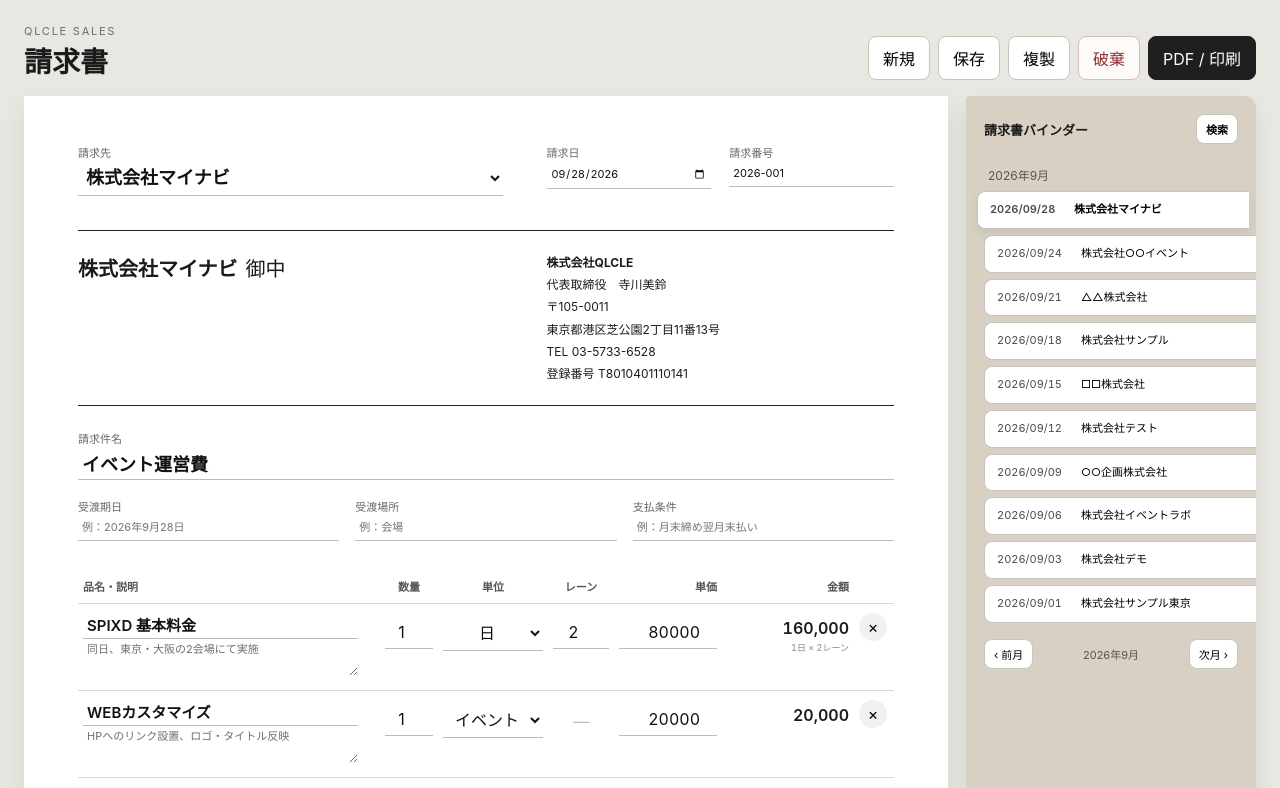
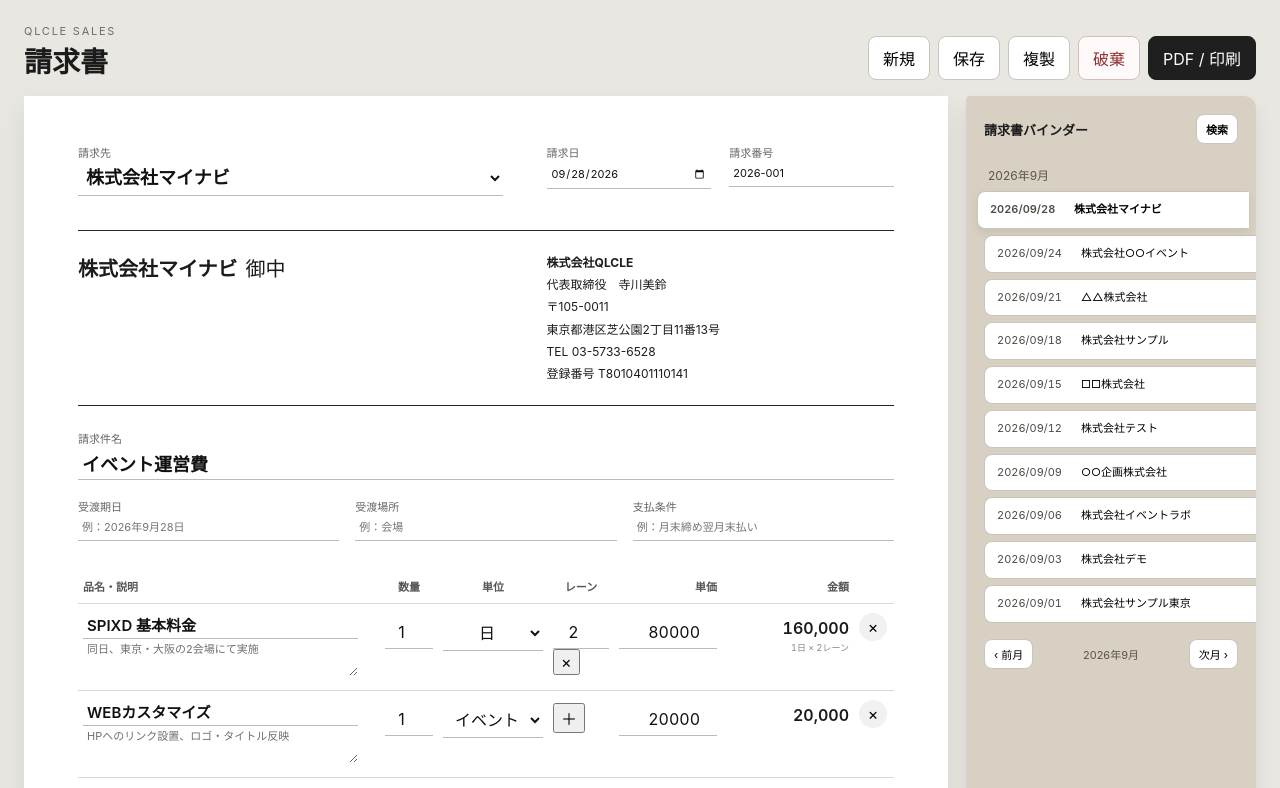
Before and after one commit to sterakawa/qlcle-sales, a Next.js app: page / in a window 1280 px wide. Shown: the top 788 px of the page. Built offline with nearby package versions, Linux system fonts and the light colour scheme.

Commit message:
Generalize lane calculation across line items

```diff
--- a/app/page.tsx
+++ b/app/page.tsx
@@ -20,11 +20,11 @@
   { name: "WEBカスタマイズ", unitPrice: 20000, unit: "イベント", calculationType: "standard" as CalculationType },
   { name: "レシートカスタマイズ", unitPrice: 20000, unit: "イベント", calculationType: "standard" as CalculationType },
   { name: "フレーム制作", unitPrice: 20000, unit: "イベント", calculationType: "standard" as CalculationType },
-  { name: "オペレーター費", unitPrice: 30000, unit: "人", calculationType: "standard" as CalculationType },
-  { name: "カメラマン費", unitPrice: 40000, unit: "人", calculationType: "standard" as CalculationType },
+  { name: "オペレーター費", unitPrice: 30000, unit: "日", calculationType: "lane" as CalculationType },
+  { name: "カメラマン費", unitPrice: 40000, unit: "日", calculationType: "lane" as CalculationType },
   { name: "交通費", unitPrice: 0, unit: "式", calculationType: "standard" as CalculationType },
   { name: "搬入・テスト稼働費", unitPrice: 0, unit: "式", calculationType: "standard" as CalculationType },
-  { name: "機材費", unitPrice: 0, unit: "台", calculationType: "standard" as CalculationType },
+  { name: "機材費", unitPrice: 0, unit: "日", calculationType: "lane" as CalculationType },
 ];
 
 const unitOptions = ["日", "イベント", "式", "人", "名", "台", "会場", "レーン", "枚", "時間"];
@@ -271,6 +271,7 @@
                   </td>
                   <td>
                     {item.calculationType === "lane" ? (
+                      <div className="laneCell">
                         <input
                           className="number compact"
                           type="number"
@@ -280,8 +281,28 @@
                             updateItem(item.id, { lanes: Number(e.target.value) })
                           }
                         />
+                        <button
+                          type="button"
+                          className="laneToggle"
+                          title="レーン計算を使わない"
+                          onClick={() =>
+                            updateItem(item.id, { calculationType: "standard", lanes: 1 })
+                          }
+                        >
+                          ×
+                        </button>
+                      </div>
                     ) : (
-                      <span className="notUsed">—</span>
+                      <button
+                        type="button"
+                        className="laneAdd"
+                        title="レーン計算を使う"
+                        onClick={() =>
+                          updateItem(item.id, { calculationType: "lane", lanes: 1 })
+                        }
+                      >
+                        ＋
+                      </button>
                     )}
                   </td>
                   <td>
```
Lines whose indentation alone changed are shown as unchanged.
